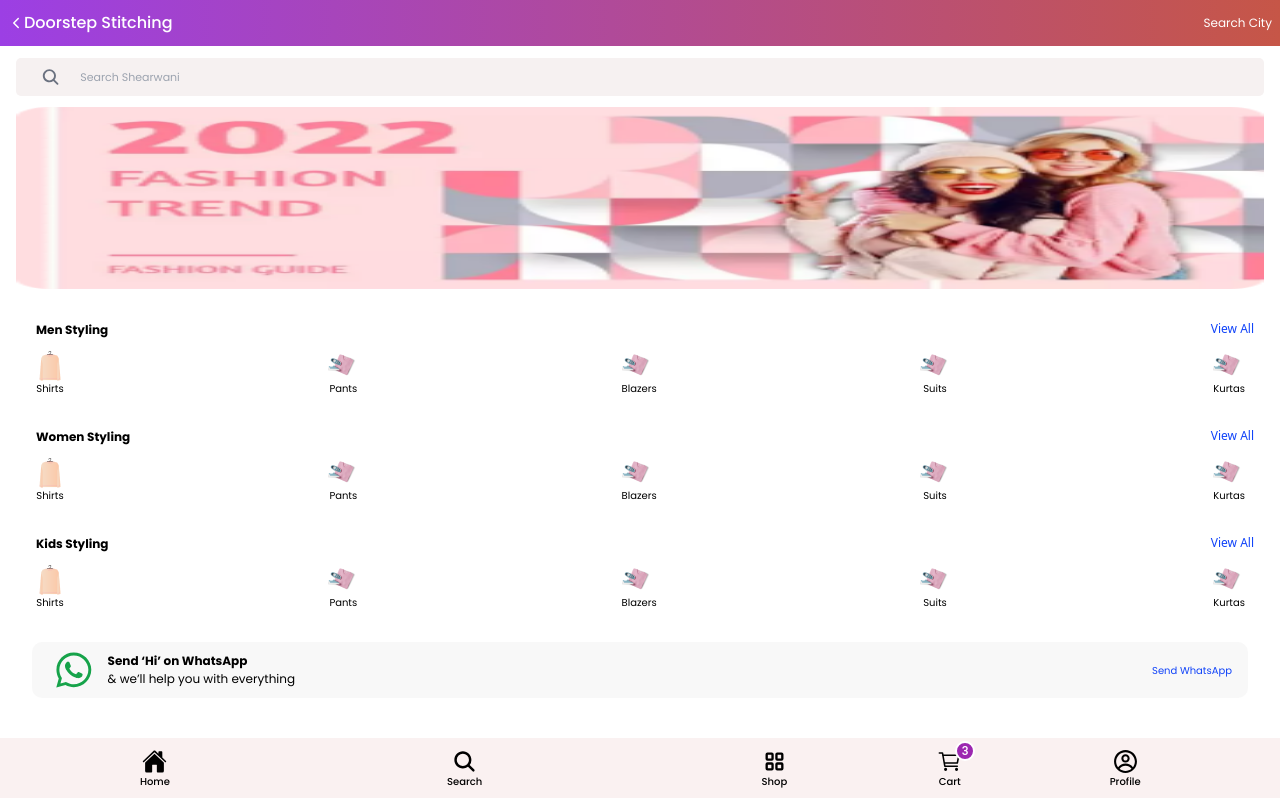
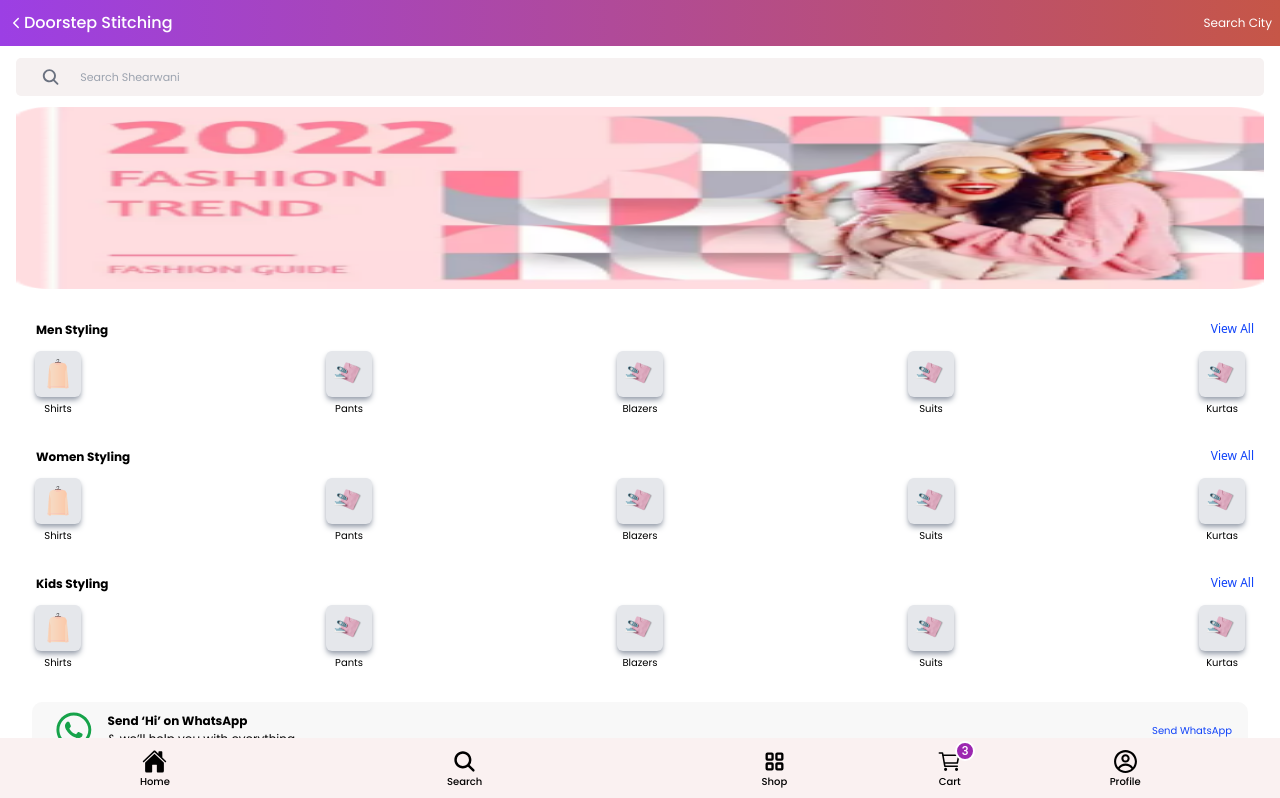
Before and after one commit to Hazique007/OnlineTailoring, a React (Vite) app in the folder client/: page /Home in a window 1280 px wide. Shown: the top 798 px of the page. Built offline with nearby package versions, Linux system fonts and the light colour scheme.

Commit message:
Add Loader

```diff
--- a/client/package.json
+++ b/client/package.json
@@ -18,6 +18,7 @@
     "react": "^18.3.1",
     "react-dom": "^18.3.1",
     "react-icons": "^5.3.0",
+    "react-loader-spinner": "^6.1.6",
     "react-native-vector-icons": "^10.2.0",
     "react-router-dom": "^6.27.0"
   },
--- a/client/src/components/styling-img-text.jsx
+++ b/client/src/components/styling-img-text.jsx
@@ -5,10 +5,17 @@ const StylingImageText = ({ img, text, onClick, link }) => {
   return (
     <Link
       to={link}
-      className="flex-col items-center justify-center text-center "
+      className="flex-col  rounded-sm items-center justify-center text-center "
     >
-      <img onClick={onClick} className="w-[30px] h-[30px]" src={img} alt="" />
-      <p className="text-[10px] font-[400] leading-[15px] font-poppins">
+      <div className="bg-gray-200 shadow-md shadow-gray-400  p-2 rounded-md hover:bg-white">
+        <img
+          onClick={onClick}
+          className="w-[30px]  h-[30px]"
+          src={img}
+          alt=""
+        />
+      </div>
+      <p className="text-[10px] mt-1 font-[400] leading-[15px] font-poppins">
         {text}
       </p>
     </Link>
--- a/client/src/pages/Product-Page/product.jsx
+++ b/client/src/pages/Product-Page/product.jsx
@@ -7,14 +7,17 @@ import ProductCart from "../../components/productCart";
 import Navbar from "../../components/Navbar";
 import axios from "axios";
 import { useParams } from "react-router-dom";
+import { Audio } from "react-loader-spinner";
 
 const ProductPage = () => {
   const [data, setData] = useState([]);
+  const [loading, setLoading] = useState(false);
   const { gender, category, subCategory } = useParams();
 
   useEffect(() => {
     const fetchData = async () => {
       try {
+        setLoading(true);
         const response = await axios.get(
           `http://localhost:3000/api/v1/products/allProducts`,
           {
@@ -22,6 +25,7 @@ const ProductPage = () => {
           }
         );
         setData(response.data.products);
+        setLoading(false);
       } catch (error) {
         console.error("Error fetching products:", error.message);
         setData([]); // Ensure data is empty on error
@@ -30,7 +34,21 @@ const ProductPage = () => {
 
     fetchData();
   }, [gender, category]);
-
+  if (loading) {
+    return (
+      <div className="w-full h-[100vh] flex justify-center items-center">
+        <Audio
+          height="80"
+          width="80"
+          radius="9"
+          color="green"
+          ariaLabel="loading"
+          wrapperStyle
+          wrapperClass
+        />
+      </div>
+    );
+  }
   return (
     <div>
       <TopNav />
```
Also changed, not shown: 1 other file (tests, documents, lock files or other folders).
